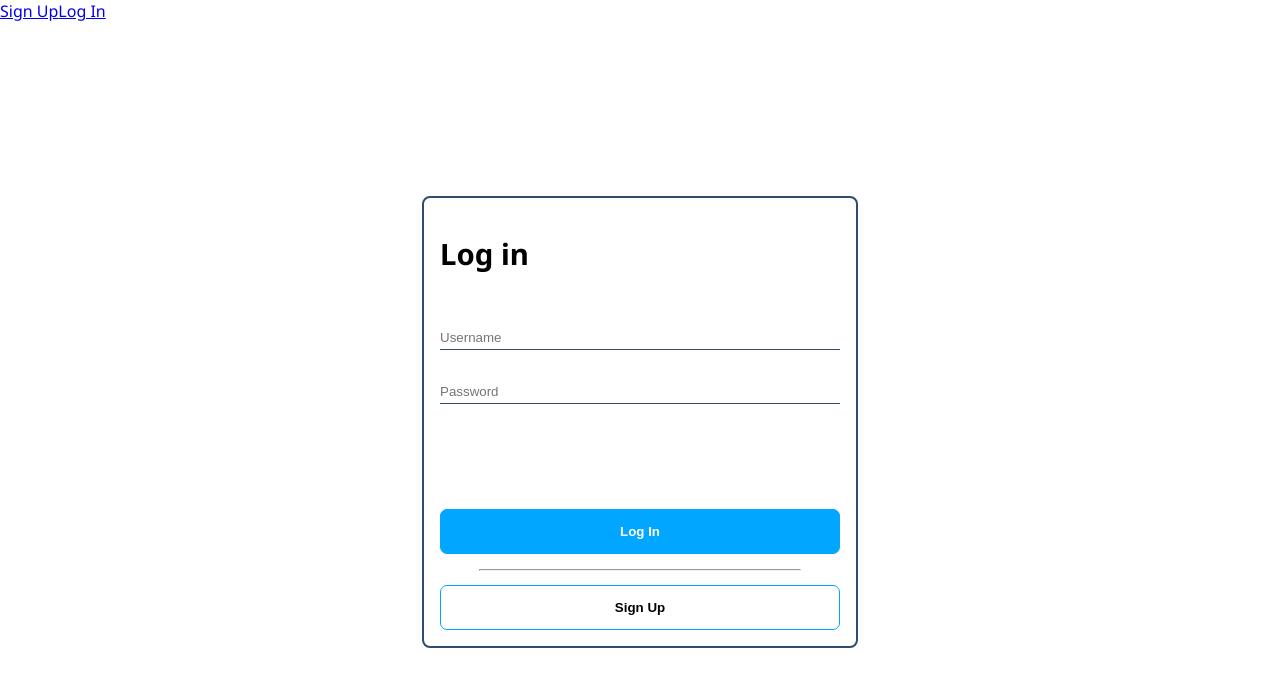
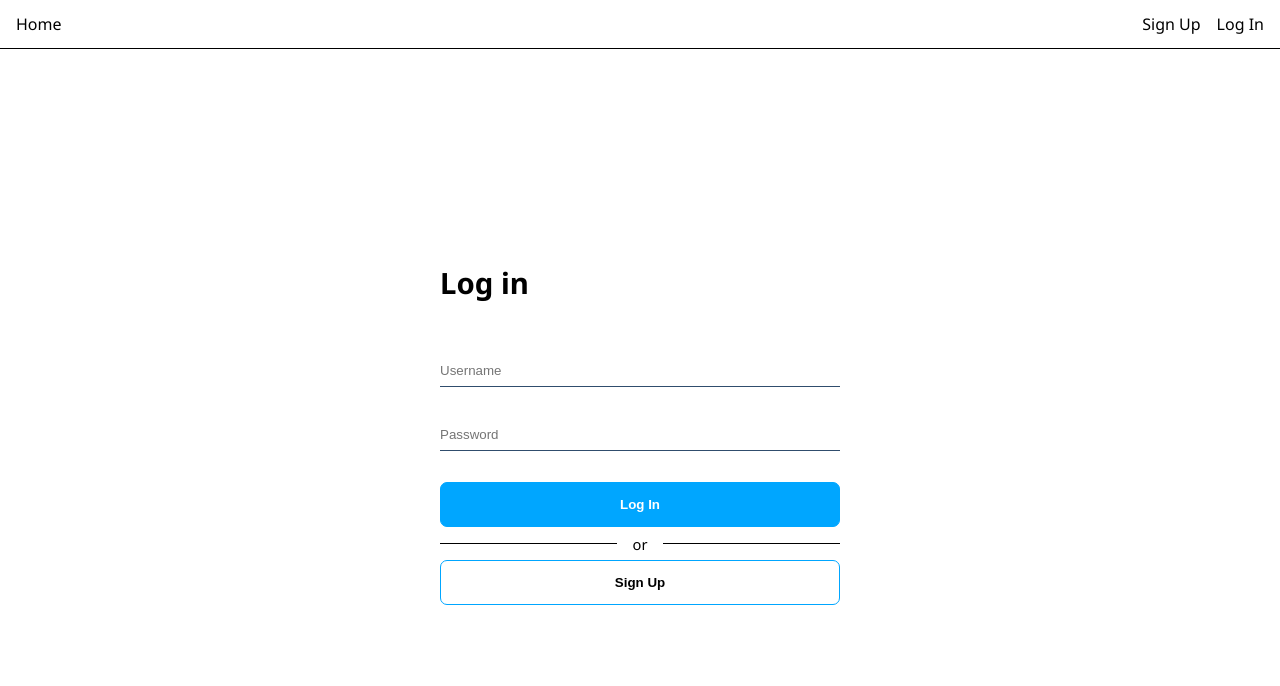
Before and after one commit to Juggle6/Langlearn, a Next.js app: page /login in a window 1280 px wide. Shown: the top 686 px of the page. Built offline with nearby package versions, Linux system fonts and the light colour scheme.

Commit message:
Styled the header, and removed auth scr. borders

```diff
--- a/components/header.js
+++ b/components/header.js
@@ -4,11 +4,14 @@ import Link from 'next/link';
 
 export default function Header() {
   return (
-    <div className={styles.header}>
-      <div className={styles.profileNav}>
-        <Link href="/sign-up" className={utilStyles.navBarSignUp}>Sign Up</Link>
+    <header className={styles.header}>
+      <nav className={styles.headerGroup}>
+        <Link href="/" className={utilStyles.navBarLink}>Home</Link>
+      </nav>
+      <div className={styles.headerGroup}>
+        <Link href="/sign-up" className={utilStyles.navBarLink}>Sign Up</Link>
         <Link href="/login" className={utilStyles.navBarLink}>Log In</Link>
       </div>
-    </div>
+    </header>
   )
 }
--- a/components/layout.js
+++ b/components/layout.js
@@ -1,10 +1,11 @@
 import Header from './header.js';
+import styles from '@/styles/layout.module.css';
 
 export default function Layout({ children }) {
   return (
     <>
       <Header />
-      <main>{children}</main>
+      <main className={styles.content}>{children}</main>
     </>
   )
 }
--- a/pages/login.js
+++ b/pages/login.js
@@ -1,8 +1,9 @@
 import {useState} from 'react';
 import styles from '@/styles/auth.module.css';
 import utilStyles from '@/styles/utils.module.css';
+import {signIn} from 'next-auth/react';
+import Link from 'next/link';
 import {useRouter} from 'next/router';
-import {signIn} from 'next-auth/react';
 
 export default function Login() {
   const [form, setForm] = useState({username: '', password: ''})
@@ -32,13 +33,6 @@ export default function Login() {
     });
   }
 
-
-  function handleLogIn(e) {
-    e.preventDefault();
-    e.stopPropagation();
-    router.push("/api/auth/signin")
-  }
-
   return (
     <div className={styles.container}>
       <form className={styles.signUpForm}>
@@ -58,8 +52,14 @@ export default function Login() {
         ) : null}
         <div className={styles.submitContent}>
           <button className={`${utilStyles.button} ${utilStyles.hlButton}`} type="submit" onClick={handleSubmit}>Log In</button>
-          <hr className={styles.divider}/>
-          <button className={`${utilStyles.button} ${utilStyles.blackText}`} onClick={handleLogIn}>Sign Up</button>
+          <div className={styles.dividerDiv}>
+            <div className={styles.divider}/>
+            <span>or</span>
+            <div className={styles.divider}/>
+          </div>
+          <Link href="/sign-up">
+            <button className={`${utilStyles.button} ${utilStyles.blackText}`}>Sign Up</button>
+          </Link>
         </div>
       </form>
     </div>
--- a/styles/Home.module.css
+++ b/styles/Home.module.css
@@ -6,7 +6,7 @@
 
 .welcomeScreen {
   background-color: #304D6D;
-  height: 100vh;
+  height: calc(100vh - 3rem);
   color: white;
   justify-content: center;
 }
--- a/styles/auth.module.css
+++ b/styles/auth.module.css
@@ -2,19 +2,24 @@
   display: flex;
   justify-content: center;
   align-items: center;
-  height: 100vh;
+  height: calc(100vh - 3rem);
 }
 
 .signUpForm {
   display: flex;
   flex-direction: column;
   gap: 2rem;
-  border: 2px solid #304D6D;
-  border-radius: 0.5rem;
   width: 100%;
-  height: 26rem;
+  max-height: 26rem;
   max-width: 25rem;
   padding: 1rem;
+}
+
+@media only screen and (max-width: 28rem),
+  only screen and (max-height: 35rem) {
+  .signUpForm {
+    border: none;
+  }
 }
 
 .heading {
@@ -50,8 +55,16 @@
 }
 
 .divider {
-  width: 80%;
-  color: black;
+  width: 100%;
+  height: 1px;
+  background-color: black;
+}
+
+.dividerDiv {
+  display: flex;
+  align-items: center;
+  gap: 1rem;
+  font-size: 11pt;
 }
 
 .errorBox {
--- a/styles/header.module.css
+++ b/styles/header.module.css
@@ -0,0 +1,26 @@
+.header {
+  display: flex;
+  align-items: center;
+  justify-content: space-between;
+  height: 3rem;
+  position: fixed;
+  background-color: white;
+  width: 100%;
+  border-bottom: 1px solid black;
+}
+
+.headerGroup {
+  display: flex;
+  gap: 1rem;
+  margin: 0 1rem;
+}
+
+.headerGroup > a {
+  color: black;
+  text-decoration: none;
+}
+
+.headerGroup > a:hover {
+  cursor: pointer;
+  filter: opacity(80%);
+}
--- /dev/null
+++ b/styles/layout.module.css
@@ -0,0 +1,3 @@
+.content {
+  padding-top: 3rem;
+}
```
Also changed, not shown: pages/sign-up.js (+9 -12 lines).
